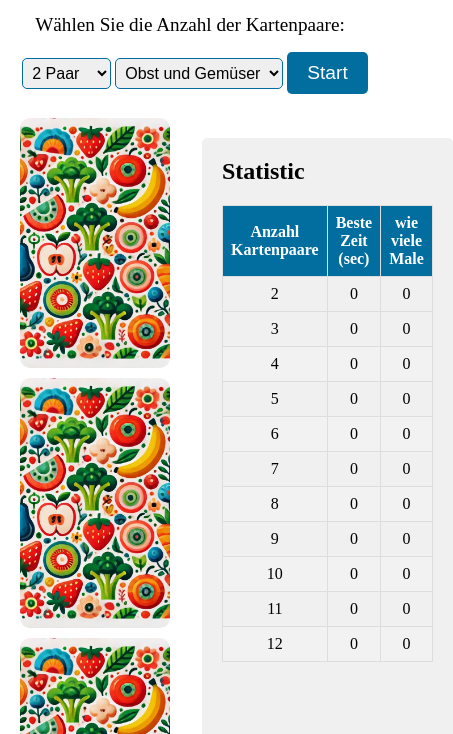
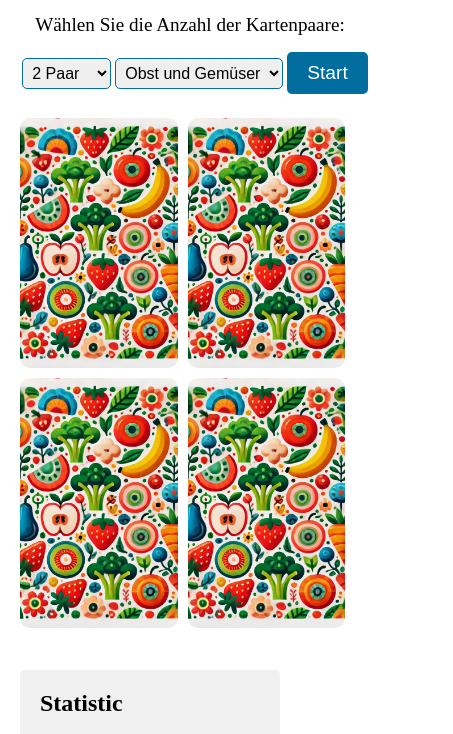
Before and after one commit to NatFrontendDeveloper/memorygame, a plain HTML site: page index.html in a window 390 px wide. Both pictures are taken after a click on the button "Start". Shown: the part 79-813 px from the top of the page, 453 px wide, since content can reach past the window. Drawn offline with Linux system fonts and the light colour scheme.

Commit message:
Update styles.css

```diff
--- a/assets/css/styles.css
+++ b/assets/css/styles.css
@@ -185,3 +185,32 @@ tr:hover {
 .close:hover {
     color: #000;
 }
+/* Медиа-запрос для мобильных устройств (например, до 768px) */
+@media (max-width: 768px) {
+  .main-container {
+    flex-direction: column; /* Элементы будут располагаться друг под другом */
+  }
+
+  .game-area, .sidebar {
+    flex: 1; /* Равномерно распределяем пространство между игровой областью и сайдбаром */
+  }
+
+  .card {
+    flex: 0 1 45%; /* Уменьшаем ширину карт */
+  }
+
+  .sidebar {
+    margin-top: 10px; /* Уменьшаем отступ сверху */
+  }
+
+  /* Дополнительные стили для мобильных устройств */
+  body {
+    font-size: 16px; /* Увеличиваем размер шрифта по умолчанию */
+  }
+
+  .controls {
+    flex-direction: column; /* Элементы управления располагаются друг под другом */
+  }
+
+  /* И другие стили, которые вы считаете необходимыми */
+}
```
